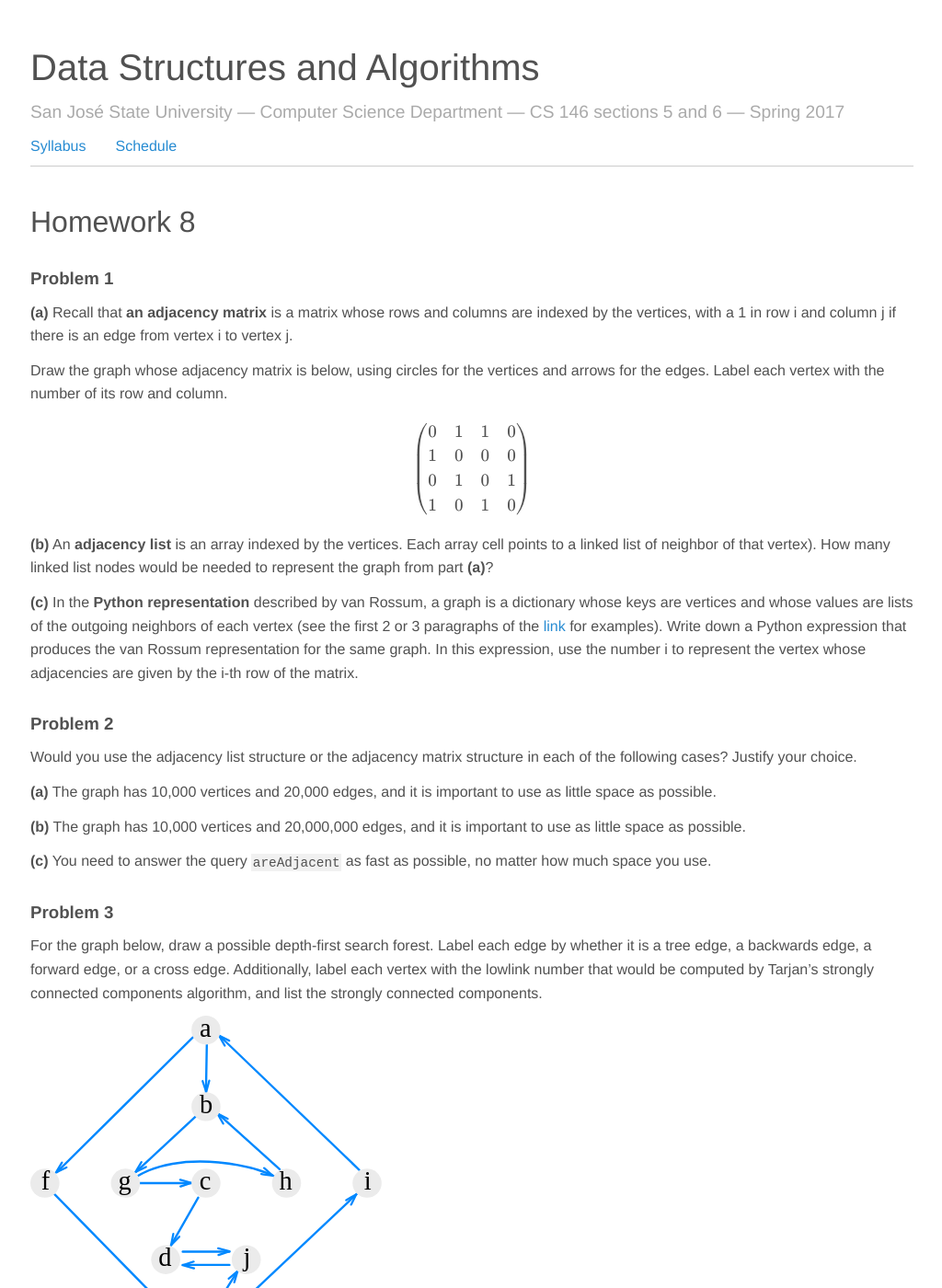
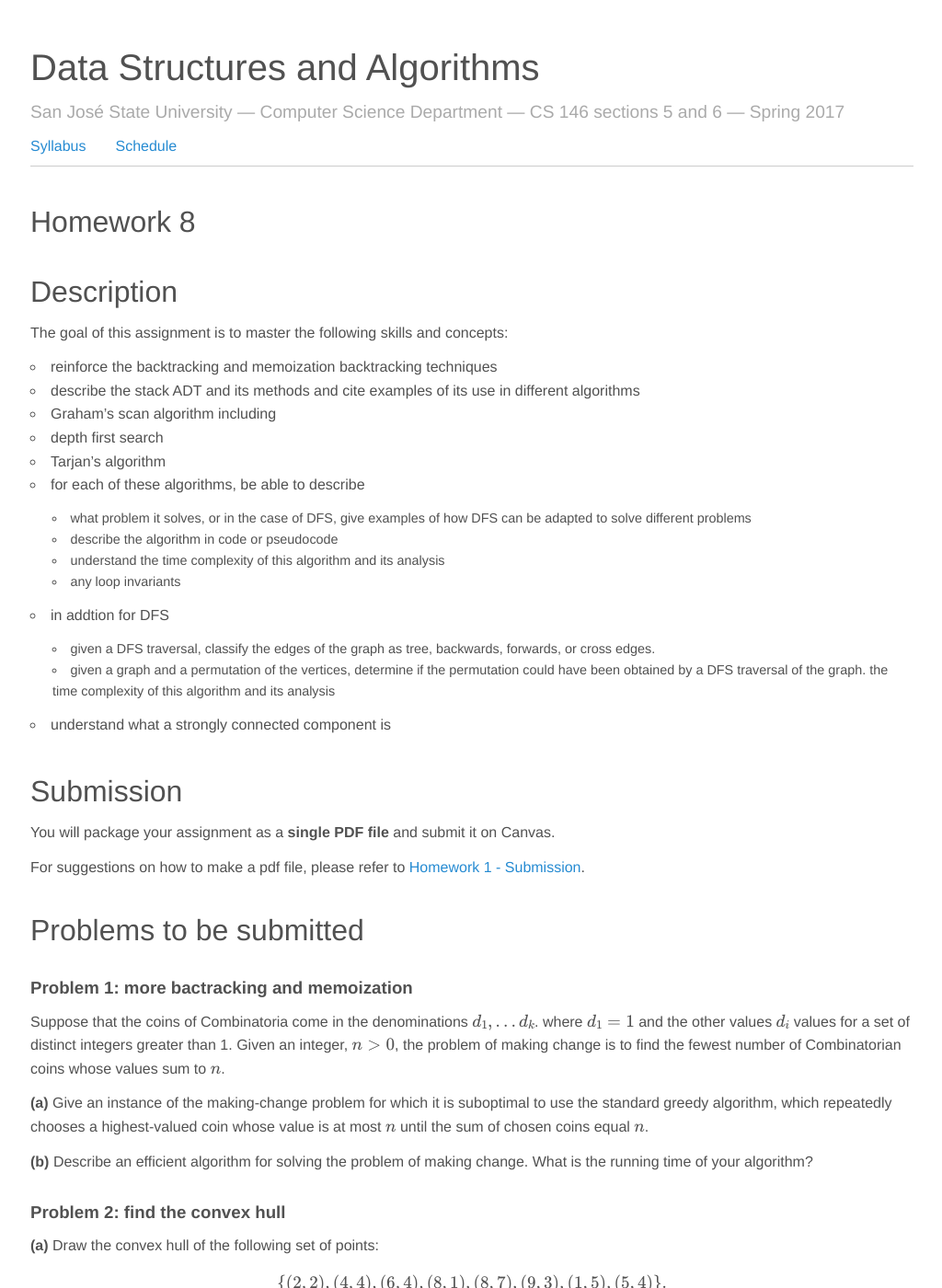
Before and after one commit to jnylam/jnylam.github.io, a Jekyll site: the page built from _courses/146-s17/homework08.md, in a window 1280 px wide and 1400 px high. Shown: the whole window at 92% size, without its empty margins (127-1151 px from the left). Built offline with Jekyll 4.4.1, drawn with Linux system fonts in a browser that asks for light colours; formulas are drawn with MathJax 3; some of the changed text lies outside the part shown.

```diff
--- a/_courses/146-s17/homework08.md
+++ b/_courses/146-s17/homework08.md
@@ -6,87 +6,79 @@
 navorder: 0
 ---
 
-### Problem 1
+# Description
 
-__(a)__ Recall that __an adjacency matrix__ is a matrix whose rows and columns are indexed by the vertices, with a 1 in row i and column j if there is an edge from vertex i to vertex j.
+The goal of this assignment is to master the following skills and concepts:
 
-   Draw the graph whose adjacency matrix is below, using circles for the vertices and arrows for the edges. Label each vertex with the number of its row and column.
-
-$$\begin{pmatrix}
-0 & 1 & 1 & 0 \\
-1 & 0 & 0 & 0 \\
-0 & 1 & 0 & 1 \\
-1 & 0 & 1 & 0
-\end{pmatrix}$$
-
-__(b)__ An __adjacency list__ is an array indexed by the vertices. Each array cell points to a linked list of neighbor of that vertex). How many linked list nodes would be needed to represent the graph from part __(a)__?
+- reinforce the backtracking and memoization backtracking techniques
+- describe the stack ADT and its methods and cite examples of its use in different algorithms
+- Graham's scan algorithm including
+- depth first search
+- Tarjan's algorithm
+- for each of these algorithms, be able to describe
+    - what problem it solves, or in the case of DFS, give examples of how DFS can be adapted to solve different problems
+    - describe the algorithm in code or pseudocode
+    - understand the time complexity of this algorithm and its analysis
+    - any loop invariants
+- in addtion for DFS
+    - given a DFS traversal, classify the edges of the graph as tree, backwards, forwards, or cross edges.
+    - given a graph and a permutation of the vertices, determine if the permutation could have been obtained by a DFS traversal of the graph. the time complexity of this algorithm and its analysis
+- understand what a strongly connected component is
 
 
-__(c)__ In the __Python representation__ described by van Rossum, a graph is a dictionary whose keys are vertices and whose values are lists of the outgoing neighbors of each vertex (see the first 2 or 3 paragraphs of the  [link](https://www.python.org/doc/essays/graphs/) for examples). Write down a Python expression that produces the van Rossum representation for the same graph. In this expression, use the number i to represent the vertex whose adjacencies are given by the i-th row of the matrix.
+# Submission
 
-### Problem 2
+You will package your assignment as a __single PDF file__ and submit it on Canvas.
 
-Would you use the adjacency list structure or the adjacency matrix structure in each of the following cases? Justify your choice.
+For suggestions on how to make a pdf file, please refer to [Homework 1 - Submission](homework01.html#Submission).
 
-__(a)__ The graph has 10,000 vertices and 20,000 edges, and it is important to use as little space as possible.
+# Problems to be submitted
 
-__(b)__ The graph has 10,000 vertices and 20,000,000 edges, and it is important to use as little space as possible.
+### Problem 1: more bactracking and memoization
 
-__(c)__ You need to answer the query `areAdjacent` as fast as possible, no matter how much space you use.
+Suppose that the coins of Combinatoria come in the denominations $$d_1, \dots d_k$$. where $$d_1 = 1$$ and the other values $$d_i$$ values for a set of distinct integers greater than 1. Given an integer, $$n >0$$, the problem of making change is to find the fewest number of Combinatorian coins whose values sum to $$n$$.
+
+__(a)__ Give an instance of the making-change problem for which it is suboptimal to use the standard greedy algorithm, which repeatedly chooses a highest-valued coin whose value is at most $$n$$ until the sum of chosen coins equal $$n$$.
+
+__(b)__ Describe an efficient algorithm for solving the problem of making change. What is the running time of your algorithm?
 
 
+### Problem 2: find the convex hull
 
-### Problem 3
+__(a)__ Draw the convex hull of the following set of points:
 
-For the graph below, draw a possible depth-first search forest. Label each edge by whether it is a tree edge, a backwards edge, a forward edge, or a cross edge. Additionally, label each vertex with the lowlink number that would be computed by Tarjan's strongly connected components algorithm, and list the strongly connected components.
+$$\{(2,2), (4,4), (6,4), (8,1), (8,7), (9,3), (1,5), (5,4)\}.$$
 
-![a digraph](digraph.svg){: style="width: 4in;"}
+__(b)__ Suppose that we run Graham's scan on this set of points. Describe the sequence of pushes and pops that are applied to the stack. Your answer should have the format: push (x1, y1), push (x4, y4), pop, push (x3, y3)...
 
-### Problem 4
+### Problem 3: BFS and DFS
+
 __(a)__
 Draw a graph, a designated starting vertex in your graph, and a sequence of the vertices that can be reached from the starting vertex, with the property that the sequence you give could have been generated by a depth first search, but not by a breadth first search.
 
 __(b)__
 Draw a graph, a designated starting vertex in your graph, and a sequence of the vertices that can be reached from the starting vertex, with the property that the sequence you give could have been generated by a breadth first search, but not by a depth first search.
 
-## Submission
+### Problem 4: Tarjan's algorithm
 
-Problems 1 to 4 should be submitted on Canvas as a __single PDF file__.
+For the graph below, draw a possible depth-first search forest. Label each edge by whether it is a tree edge, a backwards edge, a forward edge, or a cross edge. Additionally, label each vertex with the lowlink number that would be computed by Tarjan's strongly connected components algorithm, and list the strongly connected components.
 
-At the top of your file, include:
+![a digraph](digraph.svg){: style="width: 4in;"}
 
-* your name
-* CS 146
-* the class section
-* Homework [number]
+# Problems not to be submitted
 
-Give credit to those who have helped you by including
+### Depth first search
 
-* the name of any classmates you collaborated with
-* the name of any other person you received help from
-* a reference to any other source you may have used to in order to solve problems on this assignment.
+1. given a DFS traversal, classify the edges of the graph as tree, backwards, forwards, or cross edges.
+2. given a graph and a permutation of the vertices, determine if the permutation could have been obtained by a DFS traversal of the graph.
 
-All solutions must be written by yourself. Plagiarized work will not receive any credit. Repeated occurrences will result in a report to the department.
+### Strongly connected components
 
----
-Options for making PDFs:
+1. Draw a graph. Find its strongly connected components.
+2. Why are there two different notions of connectedness, one for directed graphs, and one for undirected graphs? Why doesn’t one carry over to the other? Which is the type of graph, directed or undirected, for which it makes sense to talk about SCCs?
+3. Give the formal definition of a strongly connected component of a graph.
+4. Draw a graph on n vertices and with as many edges as possible, and with as many SCCs as possible.
 
-You have the option of handwriting your solutions on paper, scanning them, and converting them to PDF. Please do not send the images.
-__If you use a phone or tablet__ to scan your handwritten solutions, [here are some tips on how to this well](http://www.howtogeek.com/209951/the-best-ways-to-scan-a-document-using-your-phone-or-tablet/).
+# Acknowledgements
 
-You also have the option of typing your solutions up in your favorite word processor. Export or print your document as a PDF file and submit that. Please do not a submit .docx file.
-
-Finally, you have the option of preparing a professional-looking document using LaTeX. This is what authors use to write textbooks and research papers. If you choose this option, here are some pointers to get you started.
-
-* [Getting LaTeX](https://www.latex-project.org/get/)
-* [LaTeX homework template](http://www.jennylam.cc/assets/template.zip): this is a good place to start learning LaTeX. Feel free to modify this document as you need.
-* [Any of the many good LaTeX tutorials/cheatsheets/beginner's guides online](https://lmddgtfy.net/?q=Latex%20quickstart).
-
-
-## Rubric
-
-This assignment is worth 20 points:
-
-* 4.5 points per problem, 2.5 for a reasonable attempt on it and 2 for correctness.
-* 1 point for a correctly submitted assignment, that is, as a single PDF file that is legible (if you choose to take pictures, make sure the text is in focus, please check on a computer screen before submitting), properly oriented, etc.
-* 1 point for presentation and neatness.
+Problem 4 is taken from Algorithm Design and Applications by Michael T. Goodrich and Roberto Tamassia.
```
Also changed, not shown: _courses/146-s17/index.md (+2 -2 lines), 1 other file.
